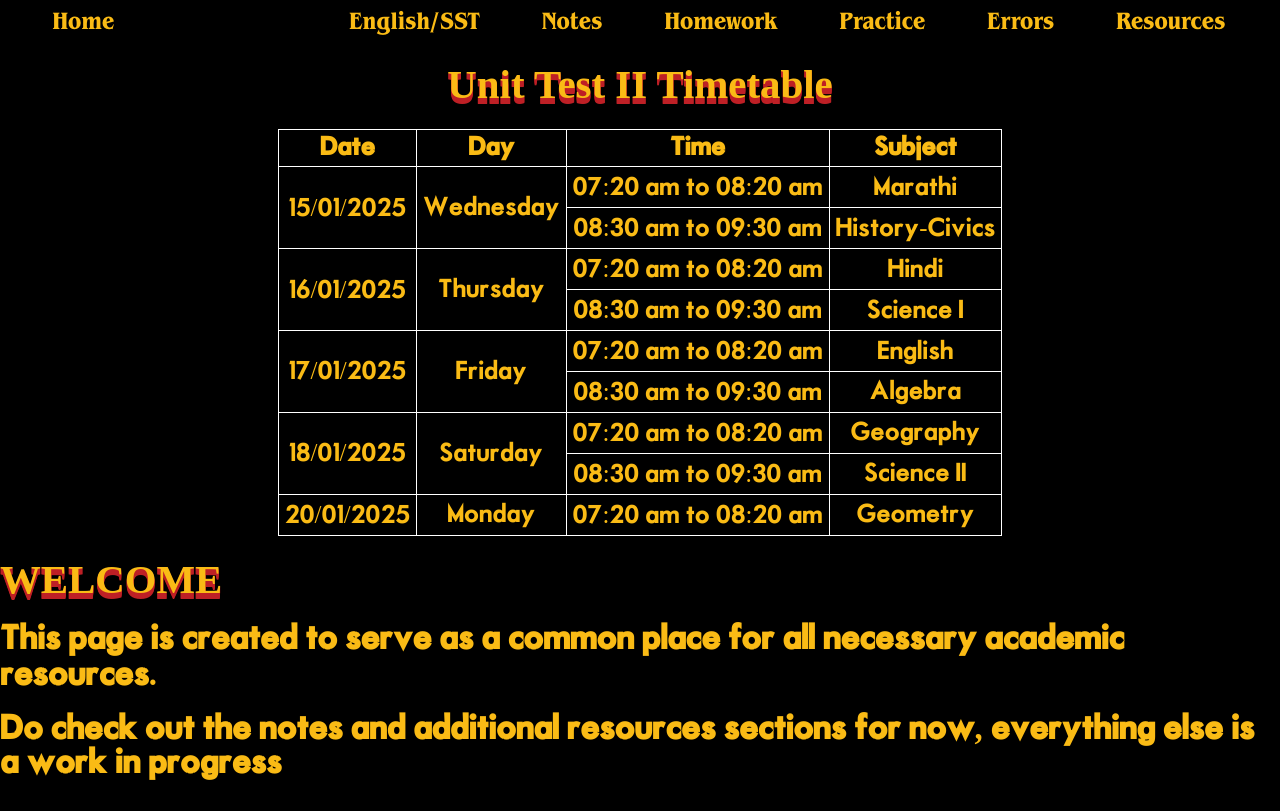
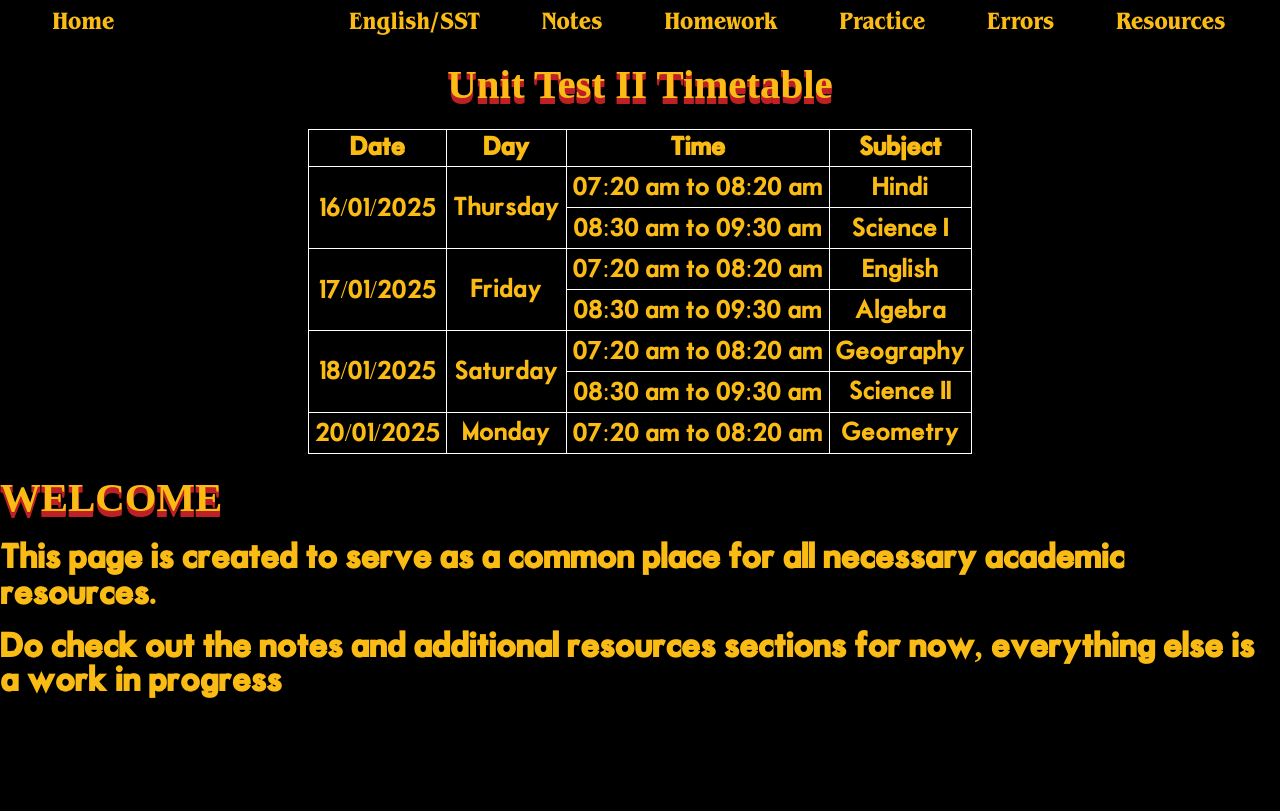
Before and after one commit to DhanushVDPT/sgvnext, a Next.js app: page / in a window 1280 px wide. Built offline with nearby package versions, Linux system fonts and the light colour scheme; a web font is replaced by a local one.

Commit message:
Update index.js removed 15 Jan

```diff
--- a/pages/index.js
+++ b/pages/index.js
@@ -18,16 +18,6 @@ export default function Page() {
                         </tr>
                     </thead>
                     <tbody>
-                        <tr>
-                            <td rowSpan={2}>15/01/2025</td>
-                            <td rowSpan={2}>Wednesday</td>
-                            <td>07:20 am to 08:20 am</td>
-                            <td>Marathi</td>
-                        </tr>
-                        <tr>
-                            <td>08:30 am to 09:30 am</td>
-                            <td>History-Civics</td>
-                        </tr>
                         <tr>
                             <td rowSpan={2}>16/01/2025</td>
                             <td rowSpan={2}>Thursday</td>
```
